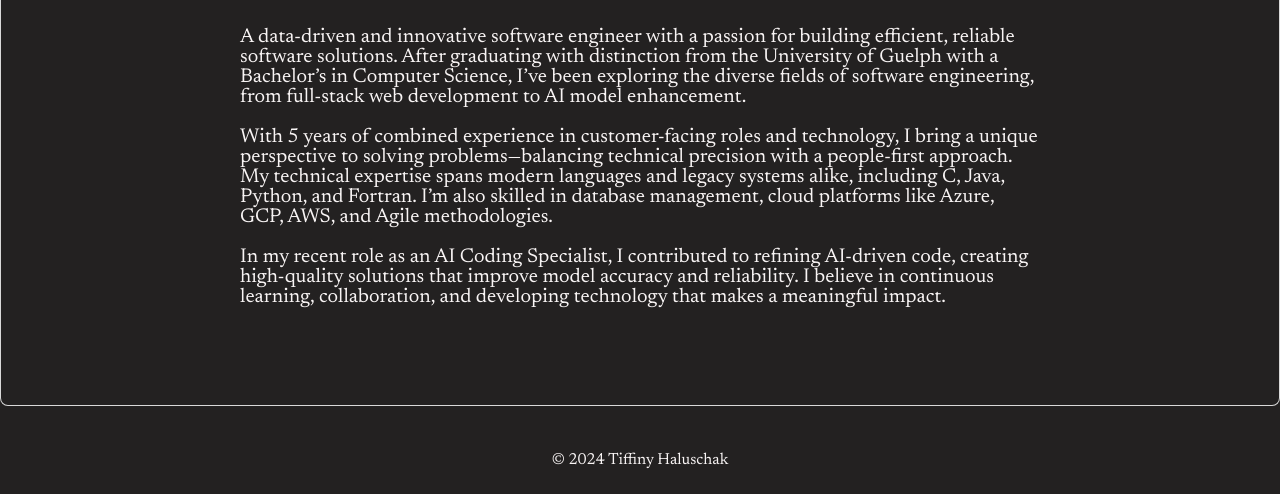
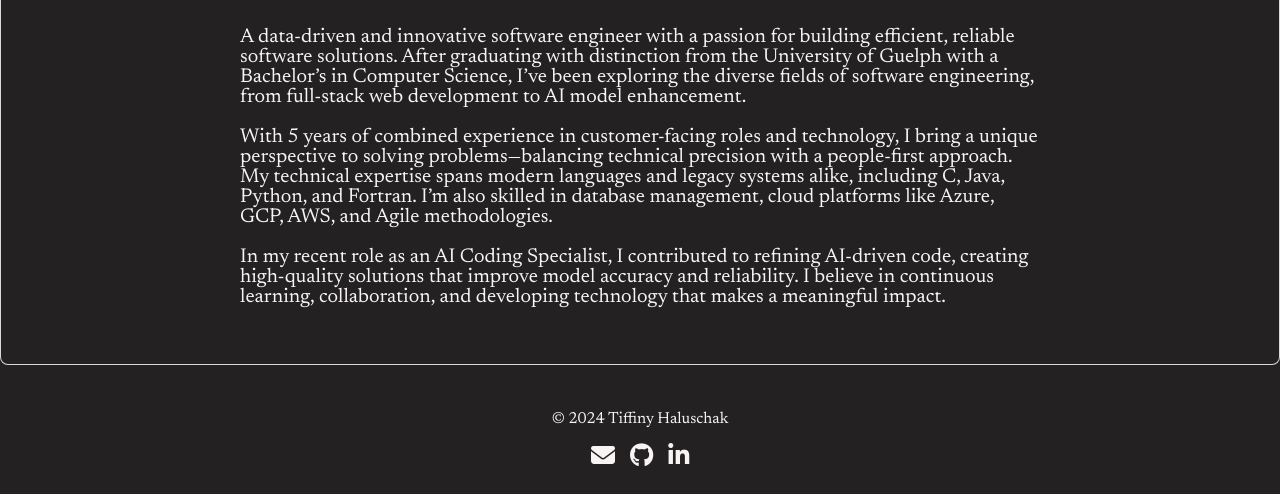
Before and after one commit to TiffinyHaluschak/portfolio, a plain HTML site: page index.html in a window 1280 px wide. Shown: the part 306-800 px from the top of the page. Drawn offline with Linux system fonts and the light colour scheme.

Commit message:
Add contact icons in the footer.

```diff
--- a/css/styles.css
+++ b/css/styles.css
@@ -254,6 +254,26 @@ footer {
     padding: 10px;
 }
 
+.icons {
+    list-style: none;
+    padding: 0;
+    display: flex;
+    justify-content: center;
+    gap: 15px;
+}
+
+.icons a {
+    color: var(--text-color);
+    font-size: 1.5rem;
+    text-decoration: none;
+    transition: color 0.3s ease;
+}
+
+.icons a:hover {
+    color: var(--text-color);
+    background-color: var(--text-color);
+}
+
 /* Mobile styles */
 @media (max-width: 768px) {
     .menu-toggle {
--- a/index.html
+++ b/index.html
@@ -8,6 +8,7 @@
     <link rel="preconnect" href="https://fonts.googleapis.com">
     <link rel="preconnect" href="https://fonts.gstatic.com" crossorigin>
     <link href="https://fonts.googleapis.com/css2?family=Newsreader:ital,opsz,wght@0,6..72,200..800;1,6..72,200..800&display=swap" rel="stylesheet">
+    <script src="https://kit.fontawesome.com/2fe826c6b5.js" crossorigin="anonymous"></script>
 </head>
 <body>
     <!-- Overlay for transitions -->
@@ -44,6 +45,11 @@
     <!-- Footer -->
     <footer id="footer">
         <p>&copy; 2024 Tiffiny Haluschak</p>
+        <ul class="icons">
+            <li><a href="tiffiny.haluschak@gmail.com" class="fa-solid fa-envelope"><span class="label"></span></a></li>
+            <li><a href="https://github.com/TiffinyHaluschak" class="fa-brands fa-github"><span class="label"></span></a></li>
+            <li><a href="https://www.linkedin.com/in/tiffinyhaluschak/" class="fa-brands fa-linkedin-in"><span class="label"></span></a></li>
+        </ul>
     </footer>
 
     <script src="js/script.js"></script>
```
Also changed, not shown: README.md.
